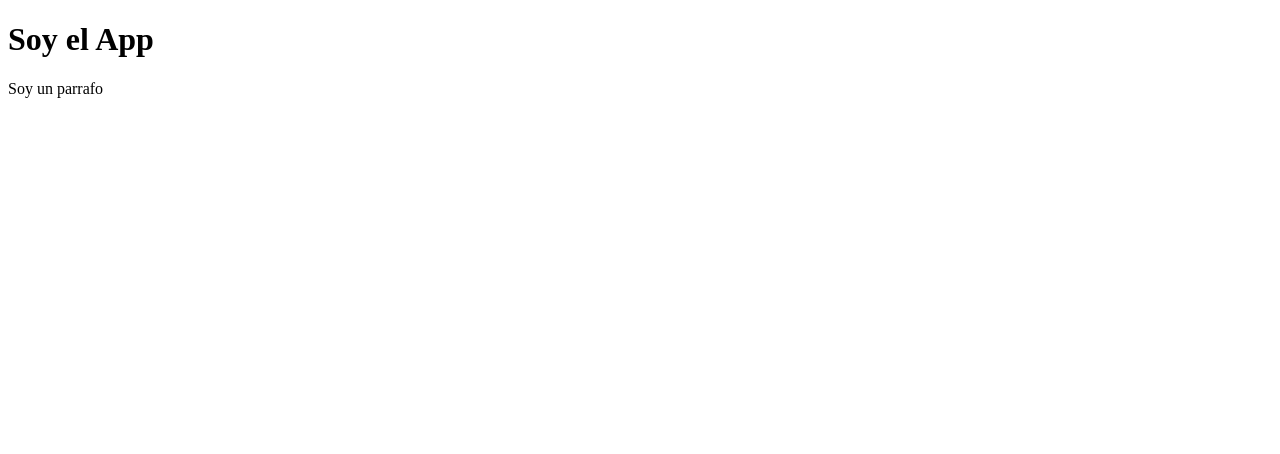
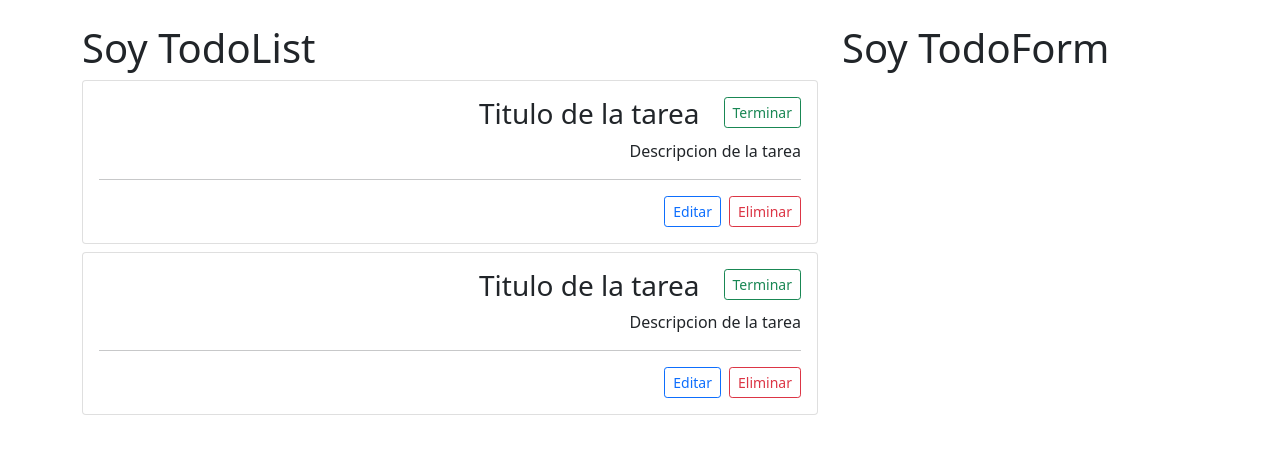
Before and after one commit to LucianoMDV/TodoList_React_2021, a React (Create React App) app: page / in a window 1280 px wide. Shown: the top 454 px of the page. Built offline with nearby package versions, Linux system fonts and the light colour scheme.

Commit message:
agregue bootstrap 5 por CDN y hice los primeros componentes Todo

```diff
--- a/public/index.html
+++ b/public/index.html
@@ -12,6 +12,7 @@
     <link rel="apple-touch-icon" href="%PUBLIC_URL%/logo192.png" />
 
     <link rel="manifest" href="%PUBLIC_URL%/manifest.json" />
+    <link href="https://cdn.jsdelivr.net/npm/bootstrap@5.0.0-beta2/dist/css/bootstrap.min.css" rel="stylesheet" integrity="sha384-BmbxuPwQa2lc/FVzBcNJ7UAyJxM6wuqIj61tLrc4wSX0szH/Ev+nYRRuWlolflfl" crossorigin="anonymous">
     <title>Todo App</title>
   </head>
   <body>
--- a/src/App.js
+++ b/src/App.js
@@ -1,11 +1,19 @@
 import React from 'react';
+import TodoForm from './components/TodoForm';
+import TodoList from './components/TodoList';
 
 const App = () => {
     return (
-        <>
-            <h1>Soy el App</h1>
-            <p>Soy un parrafo</p>
-        </>
+        <div className="container mt-4">
+            <div className="row">
+                <div className="col-8">
+                    <TodoList />
+                </div>
+                <div className="col-4">
+                    <TodoForm />
+                </div>
+            </div>
+        </div>
     );
 }
 
--- /dev/null
+++ b/src/components/Todo.js
@@ -0,0 +1,29 @@
+import React from "react";
+
+const Todo = () => {
+  return (
+    <div className="card mt-2">
+      <div className="card-body">
+        <div className="row d-flex justify-content-end">
+          <div className="col-auto">
+            <h3 className="card-title text-end">Titulo de la tarea</h3>
+          </div>
+          <div className="col-auto">
+            <button className="btn btn-sm btn-outline-success">Terminar</button>
+          </div>
+        </div>
+        <p className="card-text text-end">Descripcion de la tarea</p>
+        <hr />
+        <div className="d-flex gap-2">
+          <div className="me-auto"></div>
+          <button className="btn btn-sm btn-outline-primary ml-auto">
+            Editar
+          </button>
+          <button className="btn btn-sm btn-outline-danger">Eliminar</button>
+        </div>
+      </div>
+    </div>
+  );
+};
+
+export default Todo;
--- /dev/null
+++ b/src/components/TodoForm.js
@@ -0,0 +1,9 @@
+import React from 'react';
+
+const TodoForm = () => {
+    return (
+        <h1>Soy TodoForm</h1>
+    );
+}
+
+export default TodoForm;
--- /dev/null
+++ b/src/components/TodoList.js
@@ -0,0 +1,14 @@
+import React from "react";
+import Todo from "./Todo";
+
+const TodoList = () => {
+  return (
+    <div>
+      <h1> Soy TodoList </h1>
+      <Todo />
+      <Todo />
+    </div>
+  );
+};
+
+export default TodoList;
```
